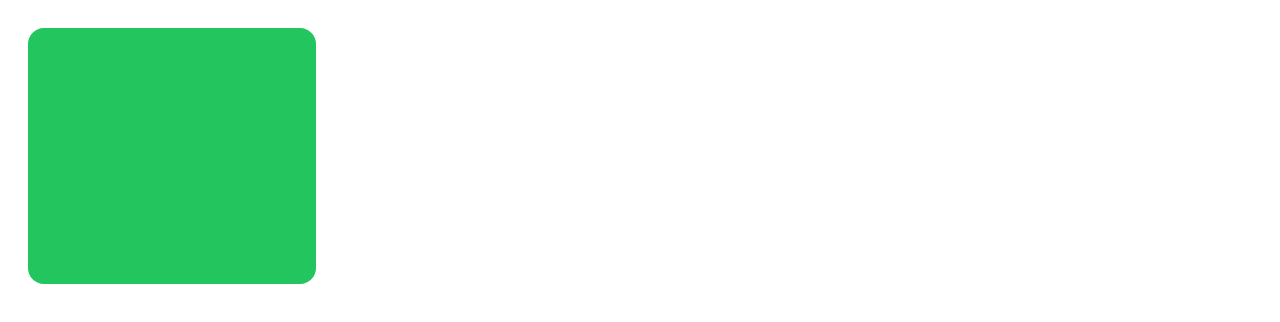
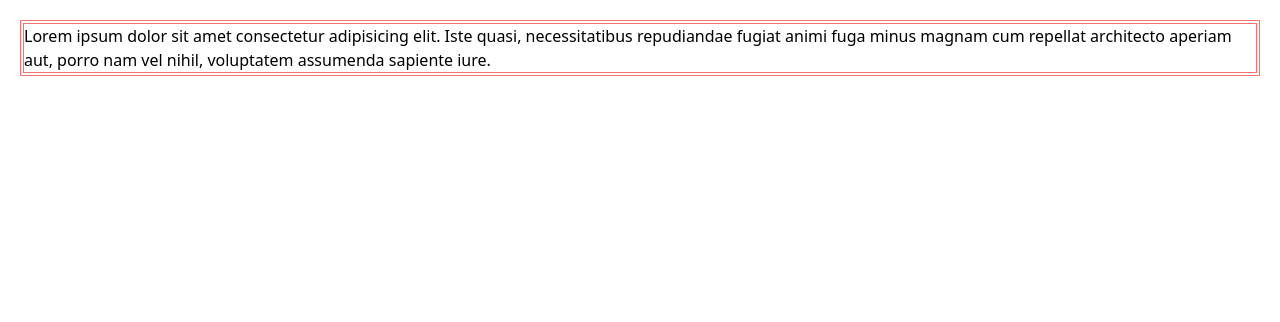
Before and after one commit to muhammadmueenarif/Master-Tailwind-CSS-from-A-to-Z, a website: page index.html in a window 1280 px wide. Drawn offline with nearby package versions, Linux system fonts and the light colour scheme.

Commit message:
border radius

```diff
--- a/index.html
+++ b/index.html
@@ -8,7 +8,8 @@
 </head>
 <body>
 
-    <div class="bg-green-500 w-72 h-64 rounded-2xl m-7"></div>
-
+    <div class="m-5 border-4 border-red-400 border-double">
+        Lorem ipsum dolor sit amet consectetur adipisicing elit. Iste quasi, necessitatibus repudiandae fugiat animi fuga minus magnam cum repellat architecto aperiam aut, porro nam vel nihil, voluptatem assumenda sapiente iure.
+    </div>
 </body>
 </html>
```
Also changed, not shown: readme.txt.
